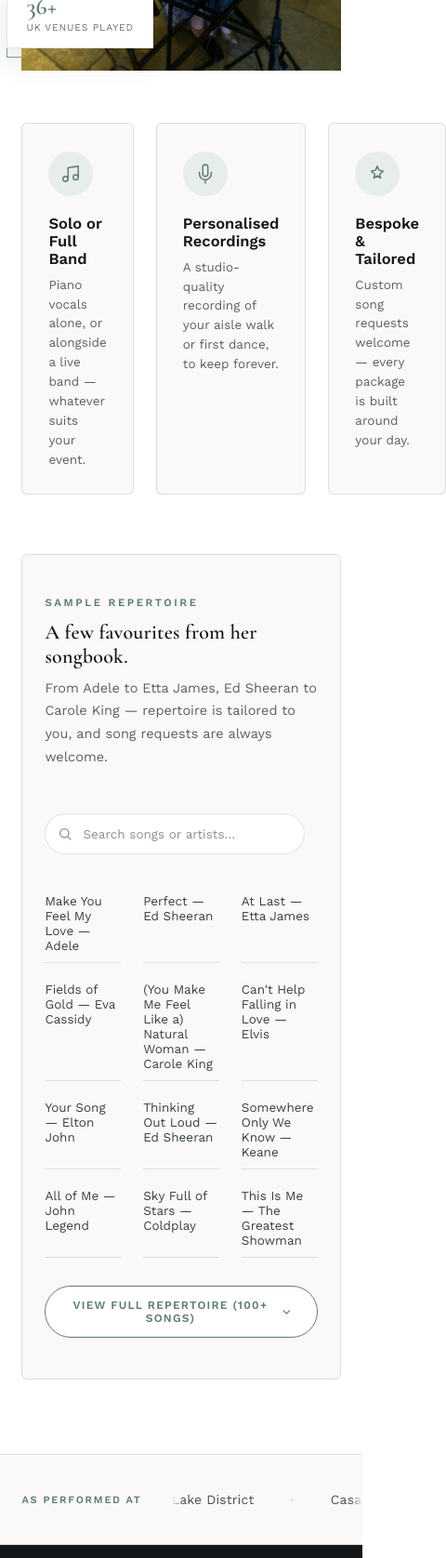
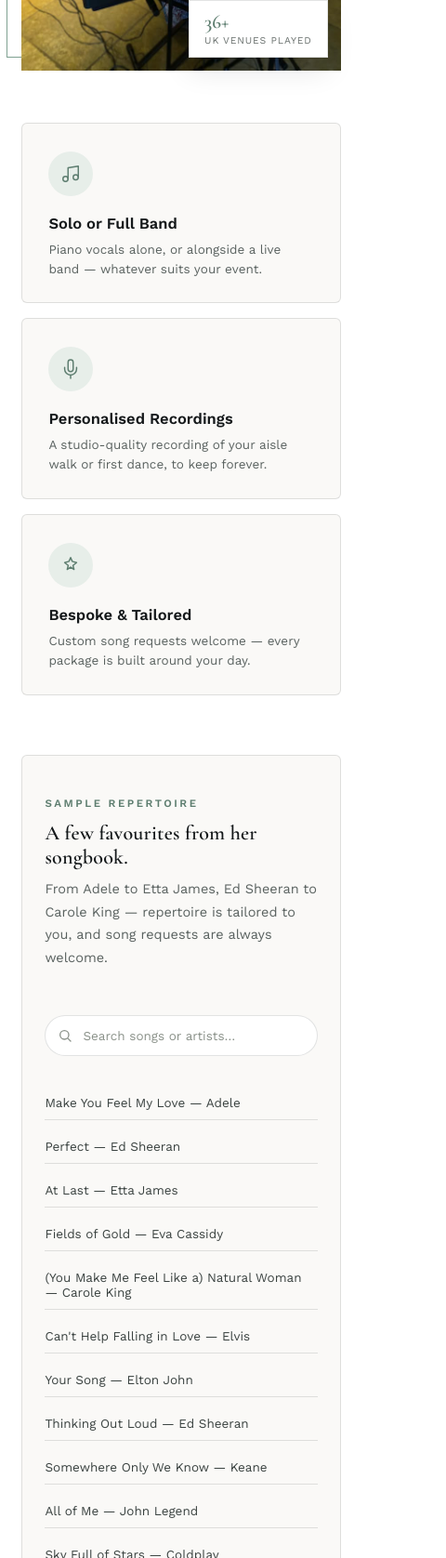
Before and after one commit to 9s4pr6gvvk-bot/kasiahowley, a plain HTML site: page index.html in a window 390 px wide. Shown: the part 6740-8416 px from the top of the page at 93% size, 480 px wide, since content can reach past the window. Drawn offline with nearby package versions, Linux system fonts and the light colour scheme.

Commit message:
Update index.html

```diff
--- a/index.html
+++ b/index.html
@@ -1773,6 +1773,16 @@
     }
     .bookings-grid .text-block{order:1;}
     .bookings-photo{order:2;}
+    .booking-features{
+      grid-template-columns:1fr;
+      gap:16px;
+    }
+    .repertoire-card-head{
+      flex-direction:column;
+      align-items:stretch;
+    }
+    .repertoire-search{max-width:none;}
+    .repertoire-grid{grid-template-columns:repeat(2, 1fr);}
     .services-split{grid-template-columns:1fr;}
     .service-card{height:280px;}
     .coach-photo{order:2;}
@@ -1806,6 +1816,23 @@
       gap:14px;
     }
     .qual-row-index{display:none;}
+    .repertoire-toggle{
+      width:100%;
+      justify-content:center;
+      white-space:nowrap;
+      padding:13px 16px;
+      font-size:11px;
+    }
+    .repertoire-grid{grid-template-columns:1fr;}
+    .bookings-photo-badge{
+      left:auto;
+      right:14px;
+      bottom:14px;
+      padding:10px 16px;
+    }
+    .bookings-photo-badge strong{font-size:21px;}
+    .venues-strip-label{padding-left:5vw; font-size:10px;}
+    .venues-strip-inner{gap:18px;}
     .review-card{flex:0 0 86vw;}
     .reviews-nav{display:none;}
     .carousel-toolbar{
```
